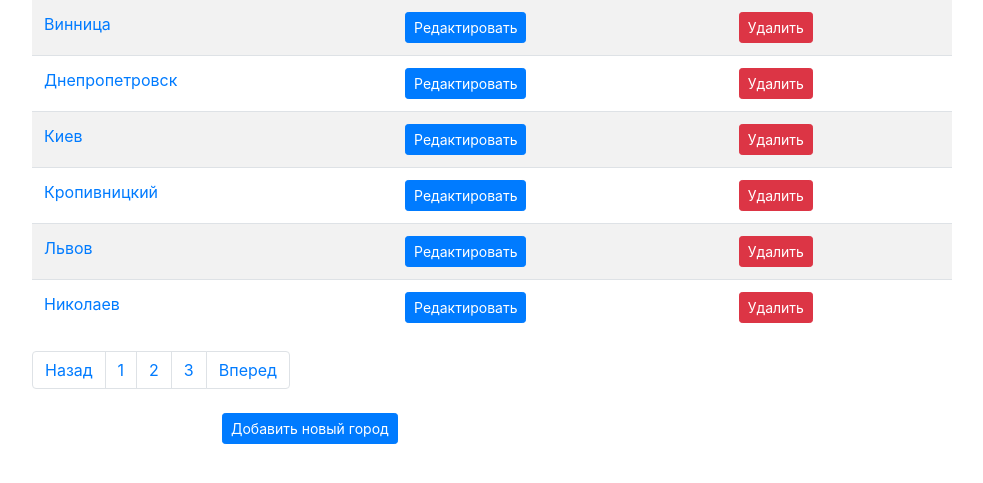
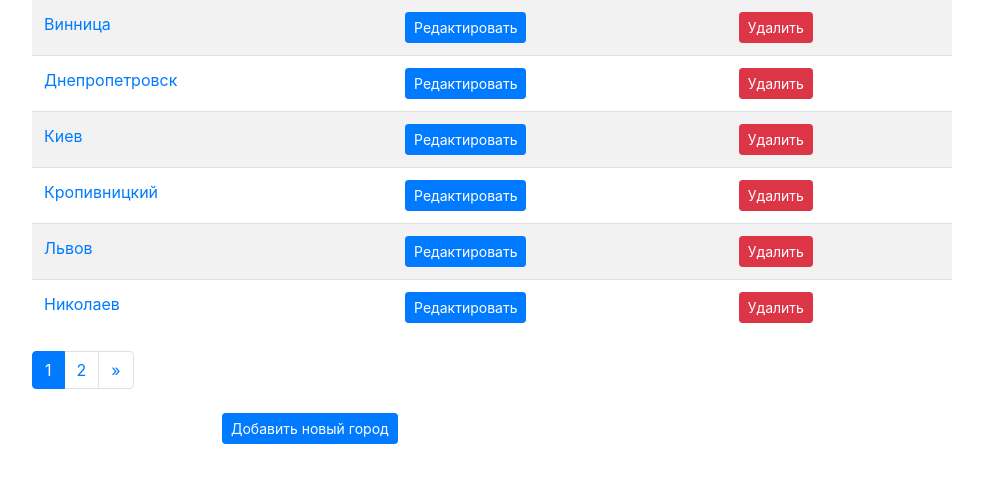
Before and after one commit to HunterOut/Travelling, a Django app: page /cities/ in a window 1280 px wide. Shown: the part 189-672 px from the top of the page, without its empty margins (148-1131 px from the left). Run offline with Django 3.2, Linux system fonts and the light colour scheme; data comes from the database, SQL or seed files in the repository; some libraries are stand-ins or nearby versions.

Commit message:
Добавил пагинацию

```diff
--- a/cities/templates/cities/home.html
+++ b/cities/templates/cities/home.html
@@ -29,17 +29,51 @@
                 </tr>
             {% endfor %}
             </table>
+
             <nav aria-label="Page navigation example">
-                <ul class="pagination">
-                    <li class="page-item"><a class="page-link" href="#">Назад</a></li>
-                    <li class="page-item"><a class="page-link" href="#">1</a></li>
-                    <li class="page-item"><a class="page-link" href="#">2</a></li>
-                    <li class="page-item"><a class="page-link" href="#">3</a></li>
-                    <li class="page-item"><a class="page-link" href="#">Вперед</a></li>
-                </ul>
-            </nav>
+                 <ul class="pagination ">
+                     {% if objects_list.has_previous %}
+                        <li class="page-item">
+                            <a class="page-link"
+                                href="?page={{ objects_list.previous_page_number }}"
+                                    aria-label="Previous">
+                            <span aria-hidden="true">&laquo;</span>
+                            <span class="sr-only">Previous</span>
+                            </a>
+                        </li>
+                     {% endif %}
+                     {% for page in objects_list.paginator.page_range %}
+                        {% if page == objects_list.number %}
+                            <li class="page-item active">
+                                <a class="page-link" href="#"> {{page}}
+                                    <span class="sr-only">(current)</span>
+                                </a>
+                            </li>
+                        {% else %}
+                            <li class="page-item">
+                                <a class="page-link"
+                                    href="?page={{page}}">
+                                    {{page}}
+                                </a>
+                            </li>
+                        {% endif %}
+                     {% endfor %}
+                     {% if objects_list.has_next %}
+                        <li class="page-item">
+                            <a class="page-link"
+                                href="?page={{objects_list.paginator.num_pages }}"
+                                    aria-label="Next">
+                                <span aria-hidden="true">&raquo;</span>
+                                <span class="sr-only">Next</span>
+                            </a>
+                        </li>
+                     {% endif %}
+                 </ul>
+             </nav>
+
         </div>
     </div>
+
     <div class="row">
         <div class="col-md-6 mx-auto">
             <a href="{% url 'city:add' %}">
```
